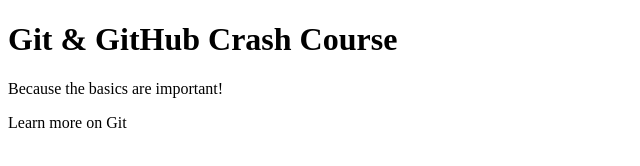
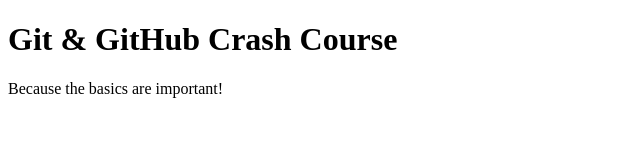
Before and after one commit to thatboycurtis/KC_Portfolio, a plain HTML site: page index.html in a window 1280 px wide. Shown: the whole page, without its empty margins (0-640 px from the left). Drawn offline with Linux system fonts and the light colour scheme.

Commit message:
Revert "added new sentence"
This reverts commit 8467a19514b7624a1f84dddf3ce61f11fd5da25e.

```diff
--- a/index.html
+++ b/index.html
@@ -9,6 +9,5 @@
   <body>
     <h1>Git & GitHub Crash Course</h1>
     <p>Because the basics are important!</p>
-    <p>Learn more on Git</p>
   </body>
 </html>
```
